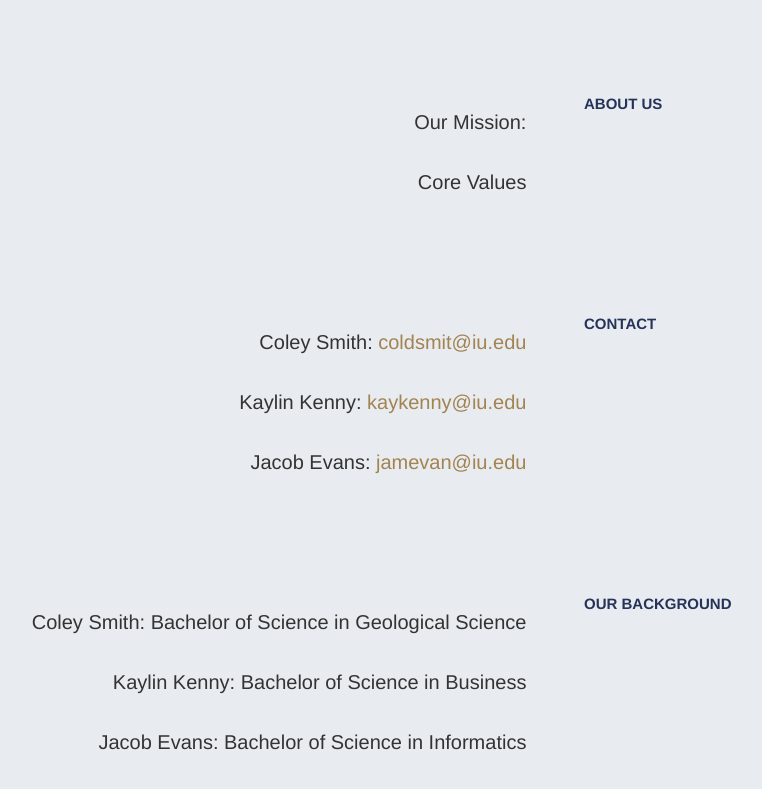
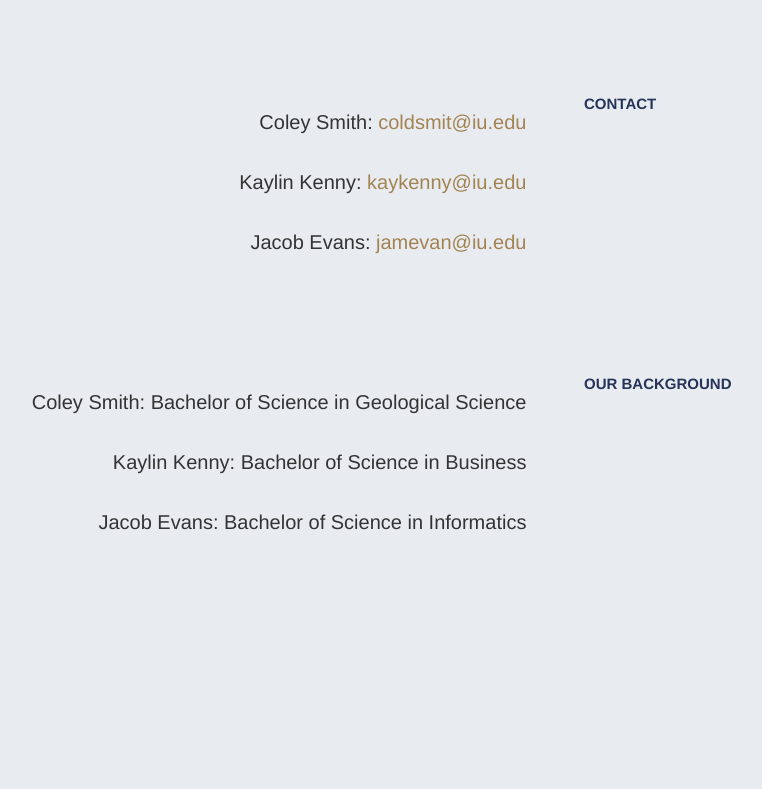
Before and after one commit to coldsmit/Team26_CTE, a plain HTML site: page index.html in a window 1280 px wide. Shown: the part 1690-2479 px from the top of the page, without its empty margins (344-1106 px from the left). After the commit the page ends 2357 px from the top, so only its background shows below. Drawn offline with nearby package versions, Linux system fonts and the light colour scheme.

Commit message:
Push Final

```diff
--- a/index.html
+++ b/index.html
@@ -116,12 +116,7 @@
 	</section>
 
 	<div class="main supporting" id="zen-supporting" role="main">
-		<div class="explanation" id="zen-explanation" role="article">
-			<h3>About Us</h3>
-			<p>Our Mission:</p>
 
-			<p>Core Values</p>
-		</div>
 
 		<div class="participation" id="zen-participation" role="article">
 			<h3>Contact</h3>
```
